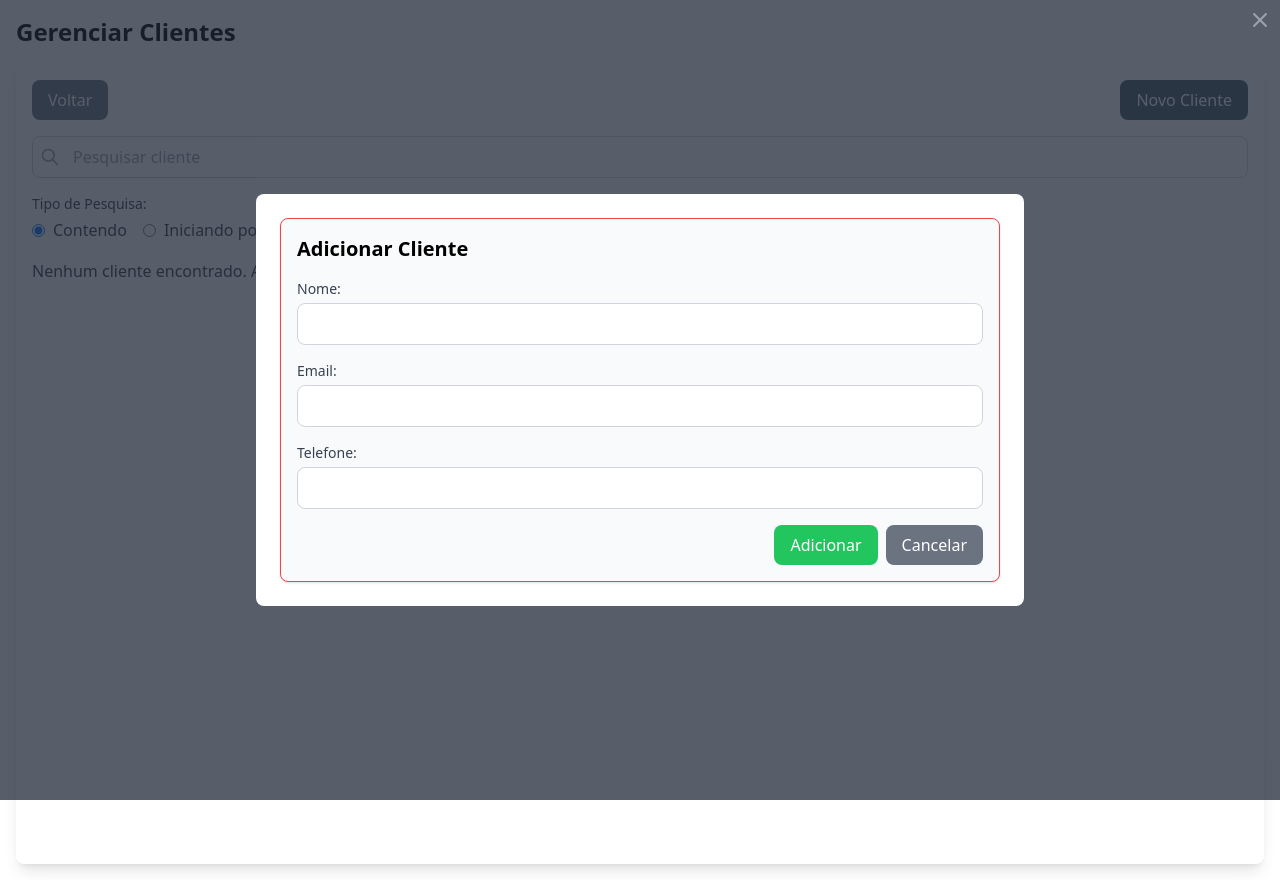
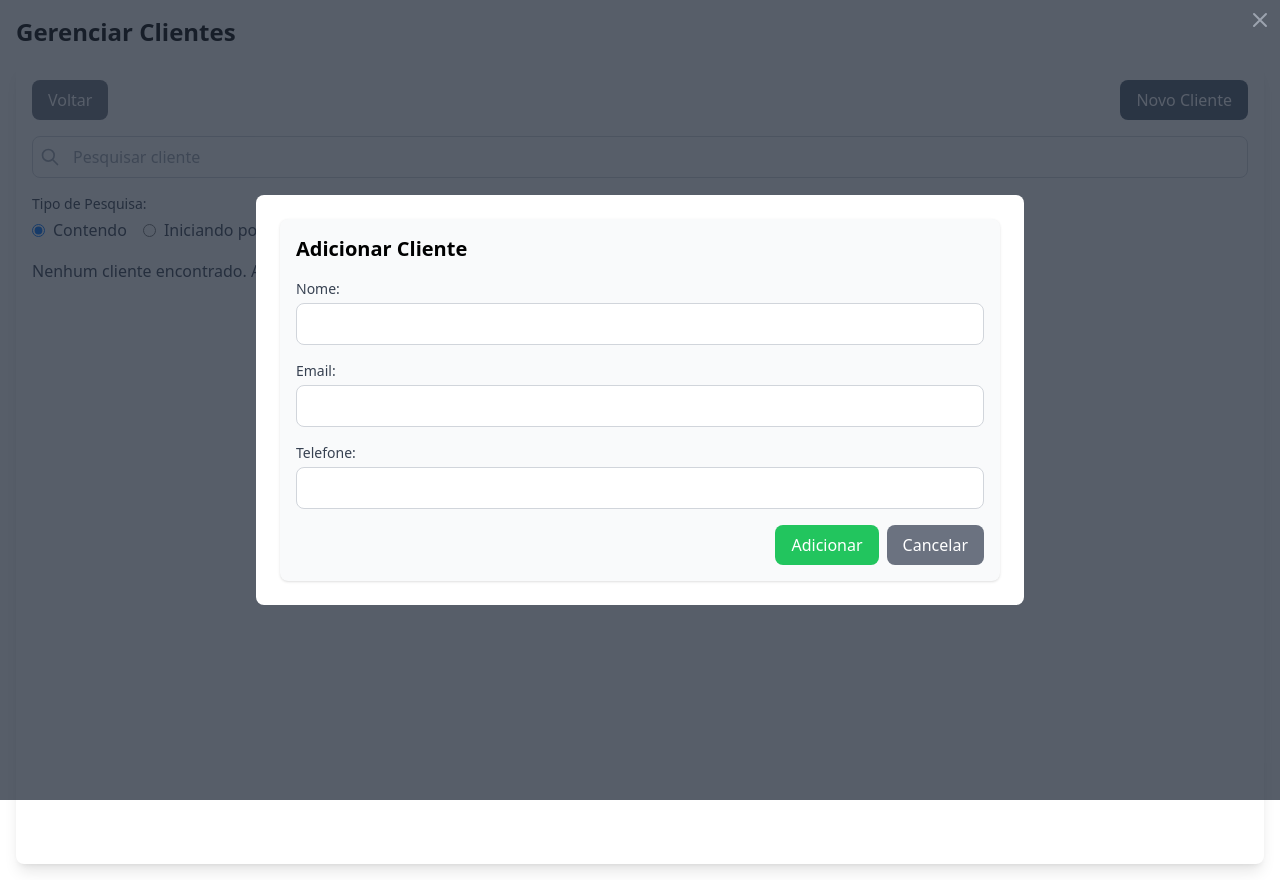
Before and after one commit to juliano340/pdv, a Next.js app: page /clientes in a window 1280 px wide. Both pictures are taken after a click on the button "Novo Cliente". Built offline with nearby package versions, Linux system fonts and the light colour scheme.

Commit message:
REFACTOR: Removendo cor das bordas formularios de cadastro de produtos e clientes.

```diff
--- a/src/components/AdicionarPagamentos.js
+++ b/src/components/AdicionarPagamentos.js
@@ -77,8 +77,7 @@ const AdicionarPagamentos = ({ formasDePagamento, formasSelecionadas, setFormasS
       </select>
       {formaPagamentoDetalhes && (
         <div className="mt-2">
-          {/* <p className="text-sm font-medium text-gray-700">Bandeira: {formaPagamentoDetalhes.bandeira}</p> */}
-          {/* <p className="text-sm font-medium text-gray-700">Tipo: {formaPagamentoDetalhes.cartaoTipo?.charAt(0).toUpperCase() + formaPagamentoDetalhes.cartaoTipo?.slice(1)}</p> */}
+
 
         </div>
       )}
--- a/src/components/ClienteForm.js
+++ b/src/components/ClienteForm.js
@@ -48,7 +48,7 @@ const ClienteForm = ({ onAddCliente, onEditCliente, editCliente, onCancelEdit, h
   };
 
   return (
-    <form onSubmit={handleSubmit} className={`p-4 shadow rounded-lg bg-gray-50 w-full ${highlightNome ? 'border border-red-500' : ''}`}>
+    <form onSubmit={handleSubmit} className={`p-4 shadow rounded-lg bg-gray-50 w-full `}>
       <h3 className="text-xl font-bold mb-4">{editCliente ? 'Editar Cliente' : 'Adicionar Cliente'}</h3>
       <div className="mb-4">
         <label className="block text-sm font-medium text-gray-700">Nome:</label>
--- a/src/components/ProdutoForm.js
+++ b/src/components/ProdutoForm.js
@@ -53,7 +53,7 @@ const ProdutoForm = ({ onAddProduto, onEditProduto, editProduto, onCancelEdit, h
   };
 
   return (
-    <form onSubmit={handleSubmit} className={`p-4 shadow rounded-lg bg-gray-50 w-full ${highlightNome ? 'border border-red-500' : ''}`}>
+    <form onSubmit={handleSubmit} className={`p-4 shadow rounded-lg bg-gray-50 w-full `}>
       <h3 className="text-xl font-bold mb-4">{editProduto ? 'Editar Produto' : 'Adicionar Produto'}</h3>
       <div className="mb-4">
         <label className="block text-sm font-medium text-gray-700">Nome:</label>
```
